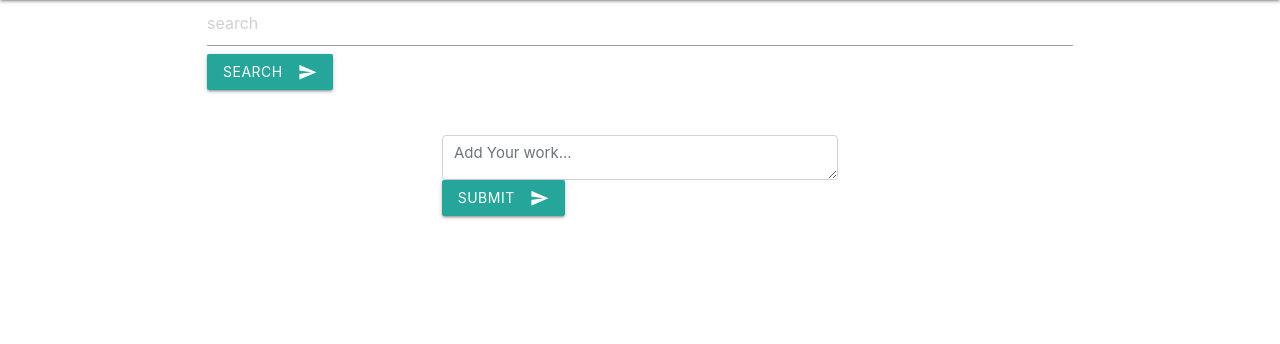
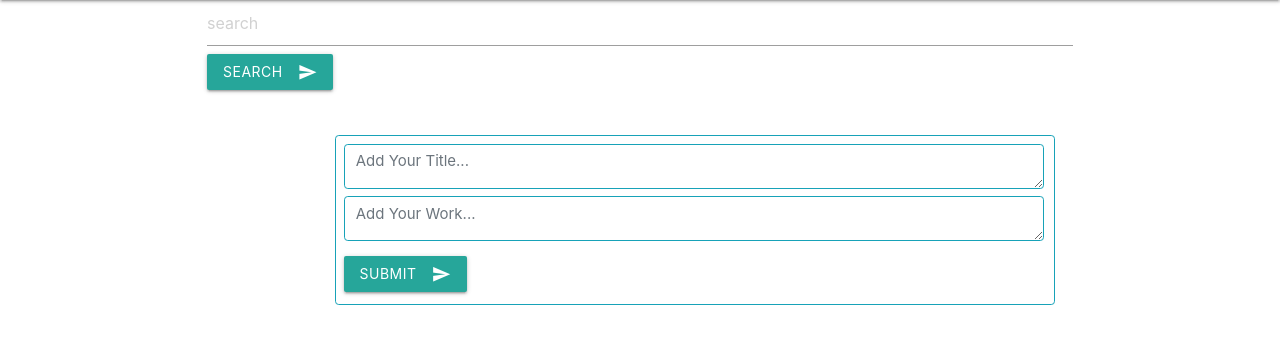
Before and after one commit to GK-SVG/ToDo-app, a Django app: page / in a window 1280 px wide. Shown: the part 64-408 px from the top of the page. Run offline with Django 3.2, Linux system fonts and the light colour scheme; the visitor is signed in with stand-in values (Sample User, id 1); data that the repository does not hold is empty; some libraries are stand-ins or nearby versions.

Commit message:
todo work displayed on index

```diff
--- a/templates/app/index.html
+++ b/templates/app/index.html
@@ -1,16 +1,34 @@
 {% extends 'base.html' %}
+{% block css %}
+.data{
+     font-size:1.4rem;
+}
+{% endblock css %}
 {% block body %}
 <div class='row mt-5'>
-    <div class='col-md-4 mx-auto col-10'>
+    <div class='col-md-6 mx-auto col-10'>
+    <div class="border border-info rounded" style="height:170px;width:720px;">
         <form class='form' id='create-work' method='POST' action='/create-work'>
             {% csrf_token %}
             <div class='d-none alert alert-danger' id='tweet-create-form-error'></div>
+            <input type='hidden'>
+            <textarea required='required' class='form-control m-2 border-info' name='content' style="width:700px;" placeholder='Add Your Title...'></textarea>
             <input type='hidden' value='/' name='next'>
-            <textarea required='required' class='form-control' name='content' placeholder='Add Your work...'></textarea>
-            <button class="btn waves-effect waves-light" type="submit" name="action">Submit
+            <textarea required='required' class='form-control m-2 border-info' name='content'  style="width:700px;" placeholder='Add Your Work...'></textarea>
+            <button class="btn waves-effect waves-light m-2" type="submit" name="action">Submit
                 <i class="material-icons right">send</i>
             </button>
         </form>
+        </div>
+    </div>
+</div>
+<div class="container">
+    <div class="row">
+        {% for text in obj %}
+    <div class="col-md-12 col-12 border-bottom my-2">
+       <p class="data">{{text.data}}</p>
+    </div>
+    {% endfor %}
     </div>
 </div>
 {% endblock body %}
```
